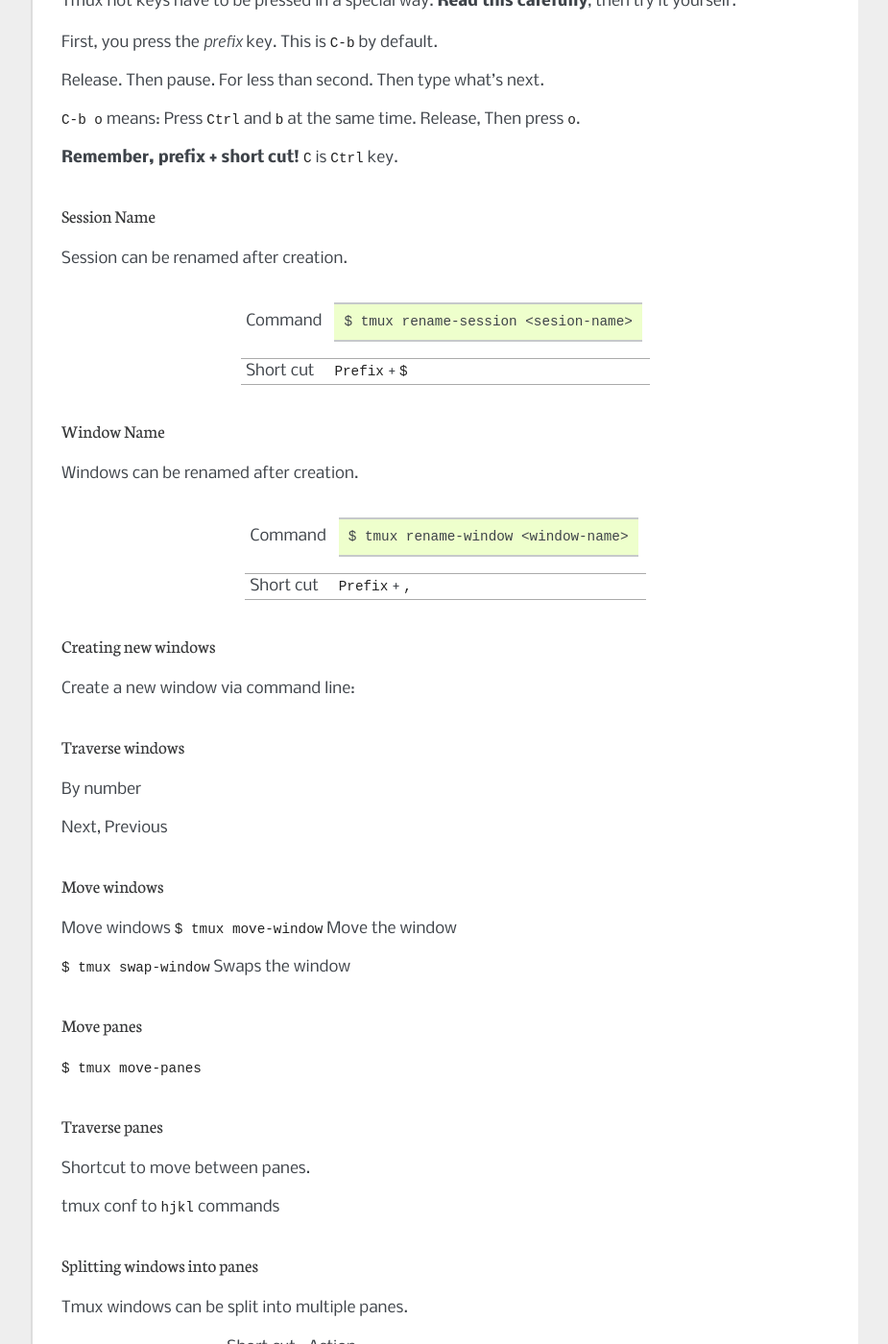
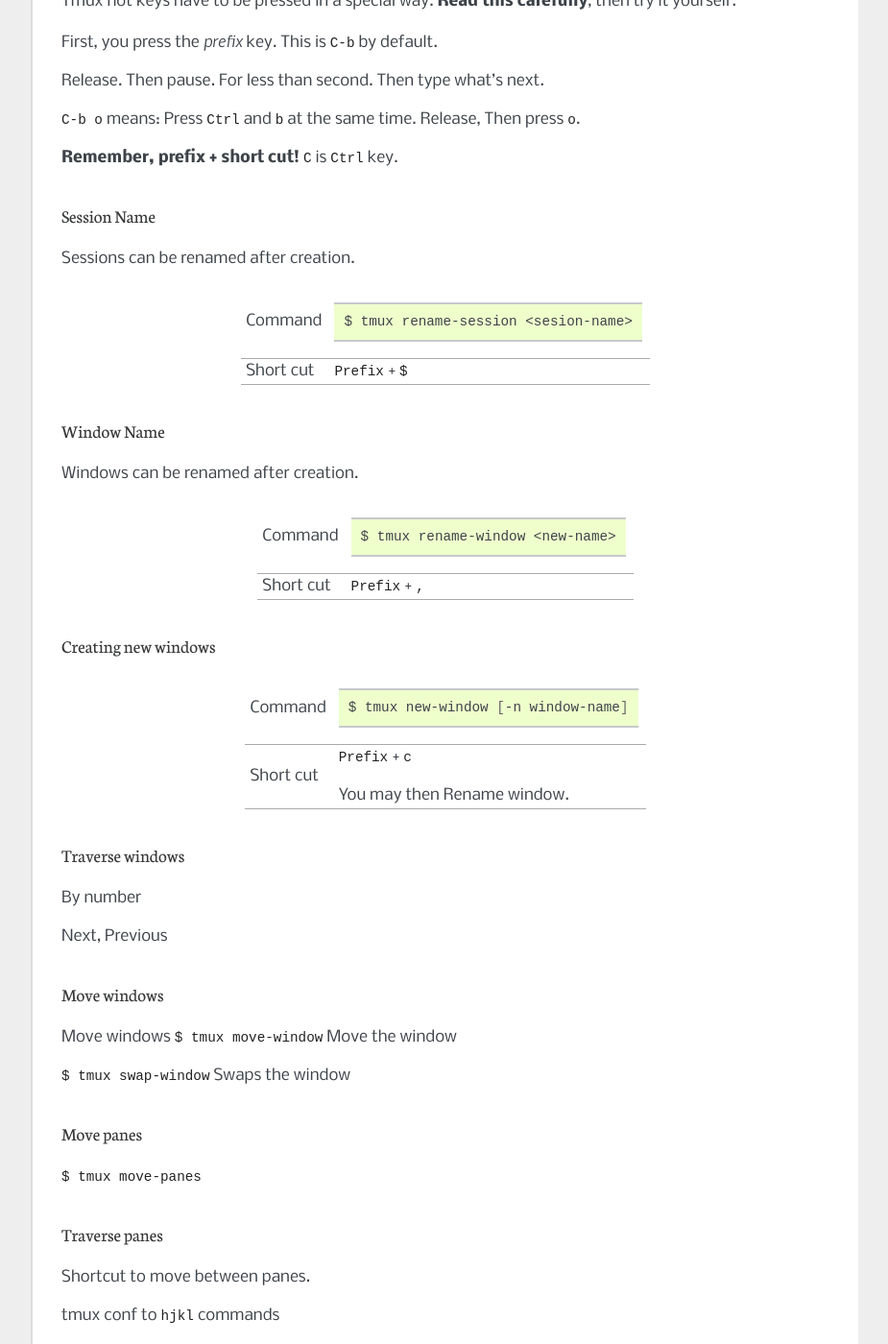
Before and after one commit to tmux-python/tmuxp, a Sphinx documentation site: the page built from doc/about_tmux.rst, in a window 1280 px wide and 1400 px high, scrolled down 3877 px. Shown: the whole window at 96% size, without its empty margins (198-1123 px from the left). Built offline with Sphinx 7.4.7, drawn with Linux system fonts in a browser that asks for light colours.

Commit message:
latest about_tmux docs

```diff
--- a/doc/about_tmux.rst
+++ b/doc/about_tmux.rst
@@ -281,7 +281,7 @@
 Session Name
 ------------
 
-Session can be renamed after creation.
+Sessions can be renamed after creation.
 
 =============== =========================================================
 Command         .. code-block:: bash
@@ -294,12 +294,14 @@
 Window Name
 -----------
 
+.. _Rename window:
+
 Windows can be renamed after creation.
 
 =============== =========================================================
 Command         .. code-block:: bash
 
-                    $ tmux rename-window <window-name>
+                    $ tmux rename-window <new-name>
 
 Short cut       ``Prefix`` + ``,``
 =============== =========================================================
@@ -309,7 +311,15 @@
 Creating new windows
 --------------------
 
-Create a new window via command line:
+=============== =========================================================
+Command         .. code-block:: bash
+
+                    $ tmux new-window [-n window-name]
+
+Short cut       ``Prefix`` + ``c``
+
+                You may then :ref:`Rename window`.
+=============== =========================================================
 
 
 
```
